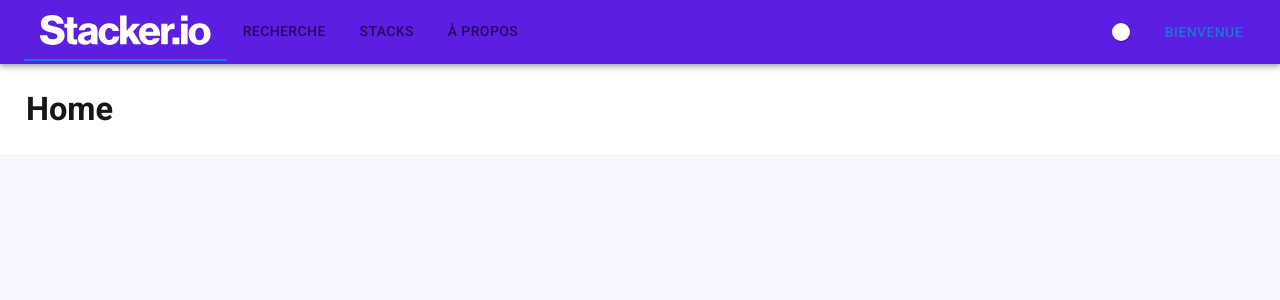
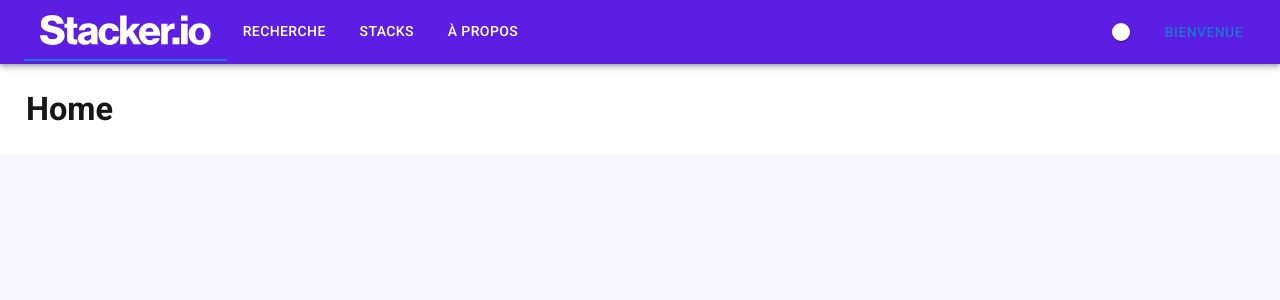
Before and after one commit to BFH92/front_stacker, a React (Create React App) app: page / in a window 1280 px wide. Shown: the top 300 px of the page. Built offline with nearby package versions, Linux system fonts and the light colour scheme.

Commit message:
inline style {{color: white}}

```diff
--- a/src/Components/Header/NavTabs/index.jsx
+++ b/src/Components/Header/NavTabs/index.jsx
@@ -24,16 +24,19 @@ const NavTabs = () => {
             label="Recherche"
             to="/search/company"
             component={Link}
+            style={{color: "white"}}
           />
           <Tab
             label="Stacks"
             to="/stacks"
             component={Link}
+            style={{color: "white"}}
           />
           <Tab
             label="À propos"
             to="/About"
             component={Link}
+            style={{color: "white"}}
           />
       </Tabs>
     </Box>
```
Lines whose indentation alone changed are shown as unchanged.
